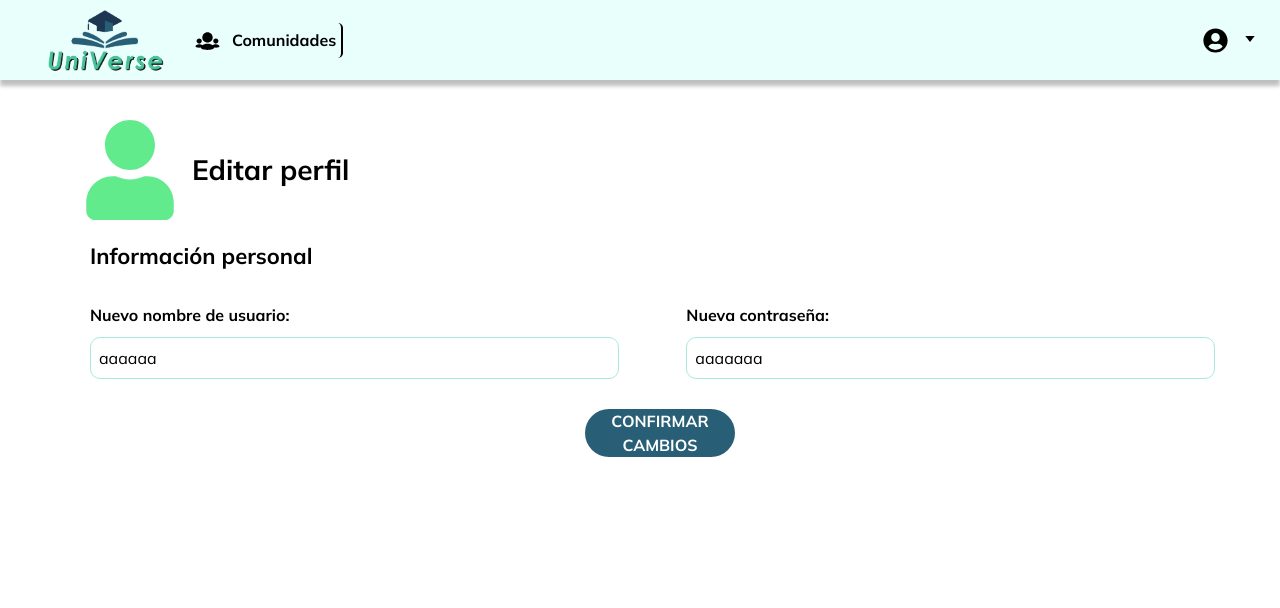
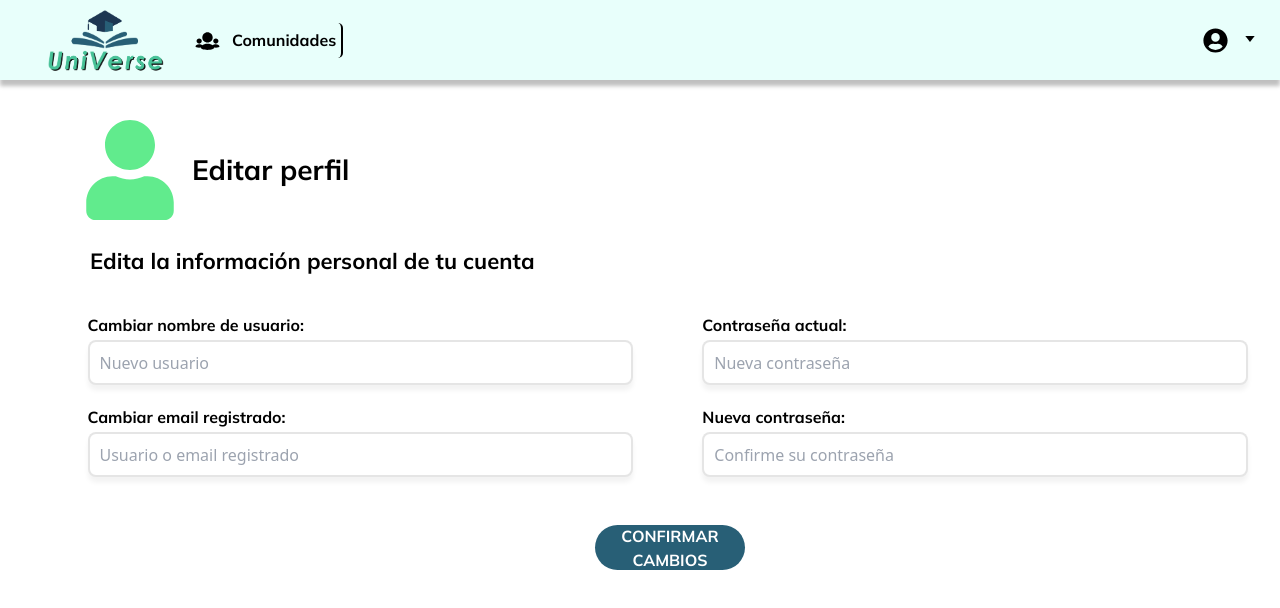
Before and after one commit to juandp1/UniVerse-Frontend, a Next.js app in the folder universe/: page /EditarPerfil in a window 1280 px wide. Shown: the top 608 px of the page. Built offline with nearby package versions, Linux system fonts and the light colour scheme.

Commit message:
Funcion fetch editar perfil y cambios de estilo

```diff
--- a/universe/Component/NavBar.tsx
+++ b/universe/Component/NavBar.tsx
@@ -110,7 +110,7 @@ function Navbar() {
         logoutTimer.current = setTimeout(() => {
             handleAutomaticLogout();
             setShowRecuadro(true);
-        }, 3000000); //50 minutos despues de iniciar sesion
+        }, 1800000); //30 minutos despues de iniciar sesion
     };
 
     //Reiniciar el temporizador si el usuario presnta actividad, de lo contrario se hace el cierre se sesion automatico
@@ -202,7 +202,7 @@ function Navbar() {
 
             {showRecuadro && (
                 <div className="modalOverlay">
-                    <Recuadro cerrar={handleAceptarClick} />
+                    <Recuadro cerrar={handleAceptarClick} titulo={'Sesión cerrada'} descripcion={'Su sesión ha sido cerrada debido a inactividad'}/>
                 </div>
             )}
 
--- a/universe/pages/EditarPerfil.tsx
+++ b/universe/pages/EditarPerfil.tsx
@@ -7,18 +7,93 @@ import LateralNavBar from "universe/Component/LateralNavBar";
 import Navbar from "universe/Component/NavBar";
 import style from "/styles/homeComunidadStyles.module.css";
 import { useRouter } from 'next/router';
-import { useState } from "react";
+import { useEffect, useState } from "react";
 import { Formik, Form, Field } from 'formik';
+import { useFormik } from "formik";
+import * as Yup from "yup";
+import nookies from 'nookies';
+import Cookies from "js-cookie";
+import Recuadro from "universe/Component/Recuadro";
+
+// Define validation schema for the form
+
+
+const colorIcon = "#61EB8D";
+interface ProfileFormValues {
+    username: string;
+    email: string;
+    act_password: string;
+    new_password: string;
+}
+
+const EditarPerfil = () => {
 
 
 
-const colorIcon = "#61EB8D";
+    const [showRecuadro, setShowRecuadro] = useState(false);
+    const handleAceptarClick = () => {
+        setShowRecuadro(false);
+        router.push('/Perfil');
+    };
 
-export default function EditarPerfil() {
+    const initialValues: ProfileFormValues = {
+        username: "",
+        email: "",
+        act_password: "",
+        new_password: "",
+    };
+
+    const router = useRouter();
+    const [storedPassword, setStoredPassword] = useState<string | null>(null);
+
+    useEffect(() => {
+        setStoredPassword(localStorage.getItem("password"));
+    }, []);
 
 
 
 
+    const validationSchema = Yup.object({
+        username: Yup.string().required("Campo requerido"),
+        email: Yup.string().email("El email ingresado no es válido").required("Campo requerido"),
+        act_password: Yup.string().min(8, "La contraseña debe incluir al menos 8 caracteres").max(32, "La contraseña no debe exceder los 32 caracteres").required("Campo requerido"),
+        new_password: Yup.string().oneOf([Yup.ref("act_password")], "Las contraseñas no coinciden").required("Campo requerido"),
+    });
+    const onSubmit = async (values: ProfileFormValues) => {
+        // Perform authentication logic or send data to the server
+        console.log(values);
+
+        try {
+            const res = await fetch(`http://localhost:3333/api/user/${localStorage.getItem("user_ID")}`, {
+                method: "PUT",
+                headers: {
+                    "Content-Type": "application/json",
+                    "Authorization": `Bearer ${Cookies.get("token")}`,
+                },
+                body: JSON.stringify({ "name": values.username, "email": values.email, "password": values.new_password })
+            });
+
+            if (res.ok) {
+                const data = await res.json();
+                localStorage.setItem("name", data["name"]);
+                localStorage.setItem("email", data["email"]);
+                setShowRecuadro(true);
+            } else {
+                throw new Error("An error occurred while updating the user");
+            }
+        } catch (error: any) {
+            console.error('Error:', error);
+            alert(error.message);
+        }
+    };
+
+
+
+    const formik = useFormik({
+        initialValues,
+        validationSchema,
+        onSubmit,
+    });
 
     return (
         <>
@@ -36,50 +111,89 @@ export default function EditarPerfil() {
                         </div>
                     </div>
 
-                    <h3 style={{ alignSelf: 'flex-start', marginTop: '20px', marginLeft: '10px' }}>
-                        Información personal
+                    <h3 style={{ alignSelf: 'flex-start', marginTop: '25px', marginLeft: '10px' }}>
+                        Edita la información personal de tu cuenta
                     </h3>
 
+                    <form className={style.formProfile} onSubmit={formik.handleSubmit}>
+                        <div className={style.inputContainer}>
+                            <div className={style.component1}>
+                                <h4 style={{ alignSelf: 'flex-start', marginTop: '5px' }}>Cambiar nombre de usuario:</h4>
+                                <input
+                                    type="text"
+                                    id="username"
+                                    placeholder="Nuevo usuario"
+                                    className={`${style.inputUsername} ${formik.touched.username && formik.errors.username ? style.inputError : ""}`}
+                                    {...formik.getFieldProps("username")}
+                                />
+                                {formik.touched.username && formik.errors.username && (
+                                    <div className="errorMessage">{formik.errors.username}</div>
+                                )}
 
-                    <div className={style.principalContentProfile}>
-                        <div className={style.component1}>
-                            <h4>Nuevo nombre de usuario:</h4>
-                            <div className={style.textContainer}>
-                                <div>
-                                    <h5>aaaaaa</h5>
-                                </div>
+                                <h4 style={{ alignSelf: 'flex-start', marginTop: '20px' }}>Cambiar email registrado:</h4>
+                                <input
+                                    type="text"
+                                    id="email"
+                                    placeholder="Usuario o email registrado"
+                                    className={`${style.inputEmail} ${formik.touched.email && formik.errors.email ? style.inputError : ""}`}
+                                    {...formik.getFieldProps("email")}
+                                />
+                                {formik.touched.email && formik.errors.email && (
+                                    <div className="errorMessage">{formik.errors.email}</div>
+                                )}
+
+                            </div>
+                            <div className={style.component2}>
+                                <h4 style={{ alignSelf: 'flex-start', marginTop: '5px' }}>Contraseña actual:</h4>
+                                <input
+                                    type="password"
+                                    id="act_password"
+                                    placeholder="Nueva contraseña"
+                                    className={`${style.inputPassword} ${formik.touched.act_password && formik.errors.act_password ? style.inputError : ""}`}
+                                    {...formik.getFieldProps("act_password")}
+                                />
+                                {formik.touched.act_password && formik.errors.act_password && (
+                                    <div className="errorMessage">{formik.errors.act_password}</div>
+                                )}
+
+
+                                <h4 style={{ alignSelf: 'flex-start', marginTop: '20px' }}>Nueva contraseña:</h4>
+                                <input
+                                    type="password"
+                                    id="new_password"
+                                    placeholder="Confirme su contraseña"
+                                    className={`${style.inputPassword} ${formik.touched.new_password && formik.errors.new_password ? style.inputError : ""}`}
+                                    {...formik.getFieldProps("new_password")}
+                                />
+                                {formik.touched.new_password && formik.errors.new_password && (
+                                    <div className="errorMessage">{formik.errors.new_password}</div>
+                                )}
+
                             </div>
                         </div>
 
-                        <div className={style.component2}>
-                            <h4>Nueva contraseña:</h4>
-                            <div className={style.textContainer}>
-                                <div>
-                                    <h5>aaaaaaa</h5>
-                                </div>
-                            </div>
-                        </div>
-
-                    </div>
-
-                    <div className="flex flex-wrap justify-center" >
-
-                        <button className={style.rectangleButton}>
+                        <button type="submit" className={style.rectangleButton}>
                             <h6>CONFIRMAR CAMBIOS</h6>
                         </button>
-                    </div>
+
+
+
+                    </form>
+
+
+
                 </div>
 
 
 
 
+            </main >
 
-                <div className="flex flex-wrap justify-left" style={{ marginLeft: '10px' }} >
-
+            {showRecuadro && (
+                <div className="modalOverlay">
+                    <Recuadro cerrar={handleAceptarClick} titulo={'Cambios realizados'} descripcion={'Se han realizado los cambios en su informacion personal de manera exitosa'} />
                 </div>
-
-
-            </main>
+            )}
 
 
 
@@ -87,3 +201,5 @@ export default function EditarPerfil() {
         </>
     )
 }
+
+export default EditarPerfil;
--- a/universe/styles/globals.css
+++ b/universe/styles/globals.css
@@ -153,20 +153,32 @@ form div#inputs div{
 
 
 input[type=text],input[type=number], input[type=date],
-input[type=time], input[type=month],input[type=email]{
+input[type=time], input[type=month],input[type=email],input[type=password]{
   min-width: 100px;
   width: 100%;
   height: 45px;
-  padding:12px;
-  margin-top: 5px;
+  padding:12px 10px;
+  margin-top: 3px;
   box-sizing: border-box;
   background: #FFFFFF;
-  border: 2.72246px solid rgba(0, 0, 0, 0.1);
+  border: 2px solid rgba(0, 0, 0, 0.1);
   box-shadow: 0px 5.44492px 5.44492px rgba(0, 0, 0, 0.05);
   border-radius: 8px;
   cursor:pointer;
 
 }
+
+.inputError {
+  border-color: red;
+  background-color: #ffebee;
+}
+
+.errorMessage {
+  color: red;
+  font-size: 0.8rem;
+  margin-top: 0.5rem;
+}
+
 input[type="file"]{
   height: 45px;
   margin-top: 5px;
--- a/universe/styles/homeComunidadStyles.module.css
+++ b/universe/styles/homeComunidadStyles.module.css
@@ -49,12 +49,28 @@
     background-color: #285f76;
     color: #ffffff;
     min-width: 100px;
-    min-height: 40px;
+    min-height: 45px;
     height: auto;
-    align-self: flex-end;
-    margin-top: auto;
+    align-self: center;
+    margin-top: 3rem;
     margin-bottom: auto;
 
+}
+
+
+.inputUsername.inputError[type=text] {
+    border-color: red;
+    background-color: #ffebee;
+}
+
+.inputEmail.inputError[type=text] {
+    border-color: red;
+    background-color: #ffebee;
+}
+
+.inputPassword.inputError[type=password] {
+    border-color: red;
+    background-color: #ffebee;
 }
 
 .principalContentProfile {
@@ -66,11 +82,29 @@
     align-items: center;
     width: 97%;
     margin-left: 10px;
+
 }
+
+.inputContainer {
+    display: flex;
+    flex-direction: row;
+    justify-content: space-between;
+    width: 100%;
+    margin-right: 20px;
+    margin-left: 15px;
+}
+
 .component1, .component2 {
     width: 47%;
-    text-align: left; /* centers the text inside the component */
+
 }
+
+.buttonContainer {
+    display: flex;
+    justify-content: center;
+    margin-top: 1rem;
+}
+
 .textContainer {
     padding: 0.5rem;
     border: 1px solid #A9E9DF;
@@ -81,6 +115,30 @@
     flex-direction: column;
 }
 
+.formProfile {
+    position: static;
+    width: 100%;
+    min-height: 0;
+    max-height: 100%;
+    background-color: transparent;
+    border-radius: 0;
+    top: auto;
+    left: auto;
+    z-index: auto;
+    transition: none;
+    margin-top: 30px;
+    margin-bottom: 30px;
+    display: flex;
+    margin-right: 20px;
+    margin-left: 10px;
+    align-items: center;
+    flex-direction: column;
+    justify-content: center;
+}
+
+
+
+
 @media (max-width: 767px) {
     .container {
         flex-direction: column;
@@ -88,7 +146,8 @@
     }
 
 
-    .leftContainer, .rightContainer {
+    .leftContainer,
+    .rightContainer {
         width: 100%;
         margin-bottom: -20px;
     }
@@ -103,5 +162,5 @@
 
 
 
-  /* Additional styles for the rest of the elements */
-  /* ... */
+/* Additional styles for the rest of the elements */
+/* ... */
--- a/universe/styles/loginStyle.module.css
+++ b/universe/styles/loginStyle.module.css
@@ -68,7 +68,7 @@
     background-color: #ffebee;
   }
 
-  .inputError {
+  .inputError.inputError[type=password] {
     border-color: red;
     background-color: #ffebee;
   }
```
Also changed, not shown: universe/Component/Recuadro.tsx (+6 -3 lines), universe/pages/Login.tsx (+7 -1 lines).
